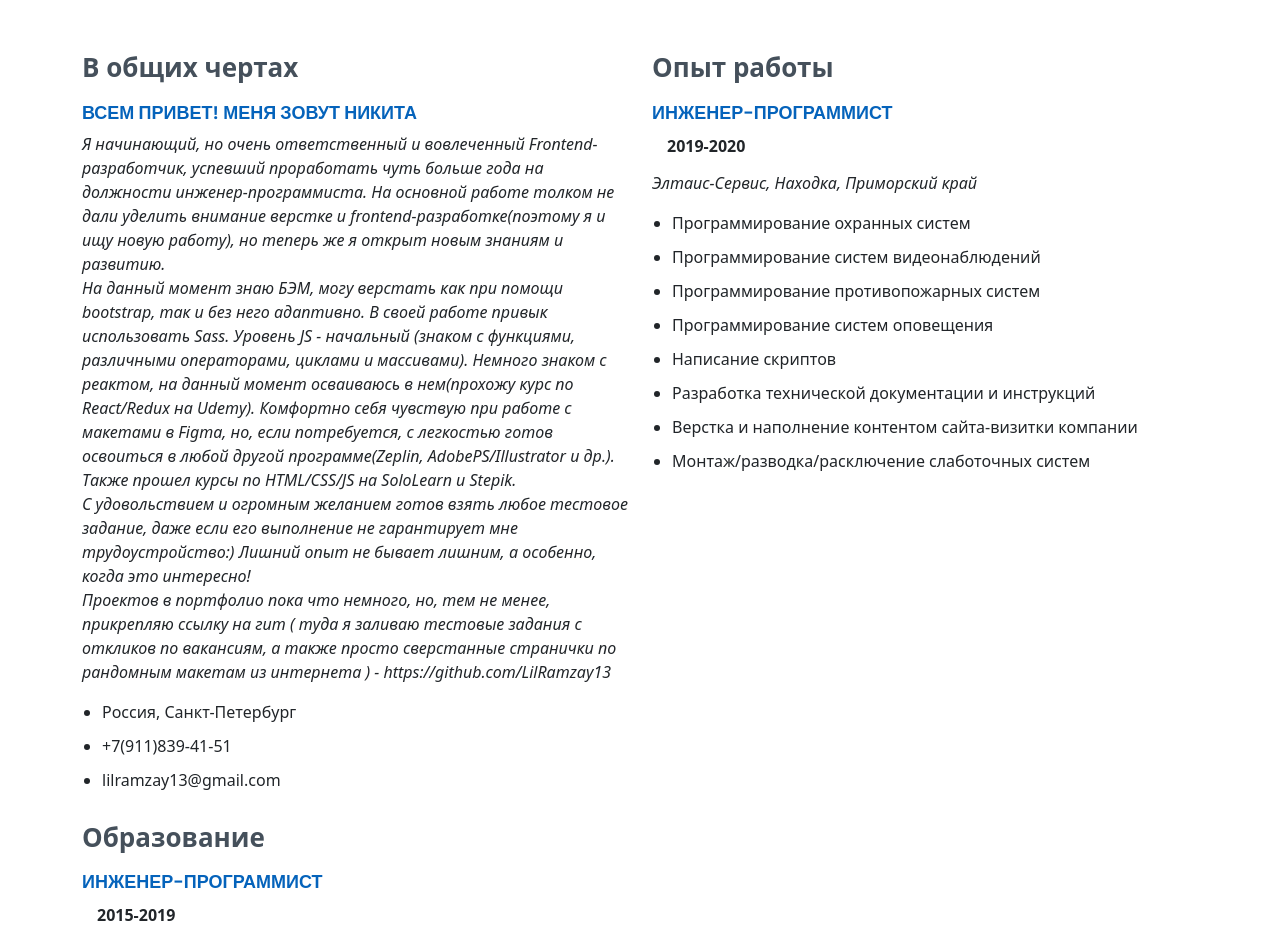
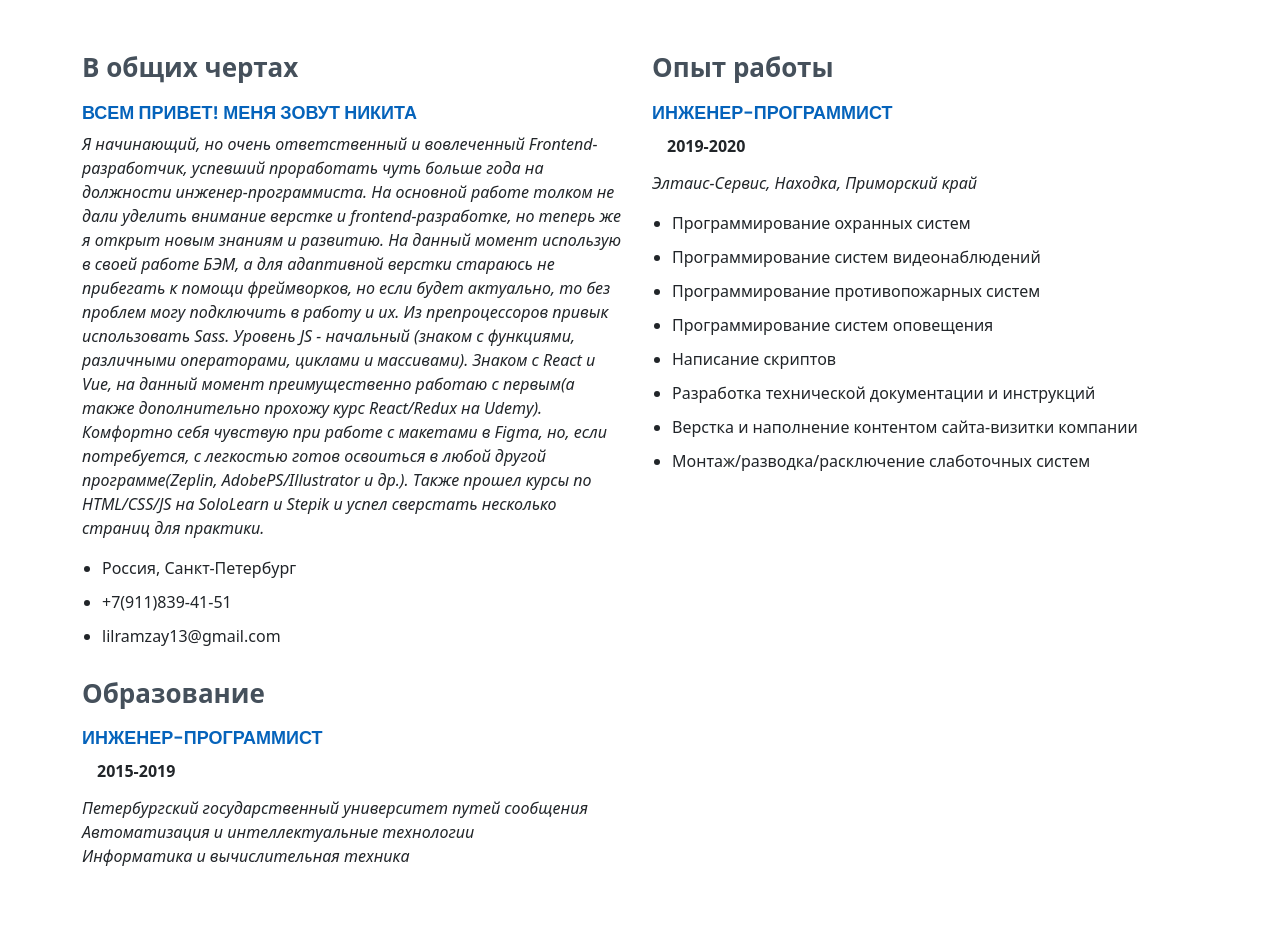
Before and after one commit to LilRamzay13/resume, a plain HTML site: page index.html in a window 1280 px wide. Shown: the part 2040-2973 px from the top of the page. Drawn offline with Linux system fonts and the light colour scheme.

Commit message:
Update index.html

```diff
--- a/index.html
+++ b/index.html
@@ -220,24 +220,18 @@
                             <h4>Всем привет! Меня зовут Никита</h4>
                             <p><em>Я начинающий, но очень ответственный и вовлеченный Frontend-разработчик, успевший
                                     проработать чуть больше года на должности инженер-программиста. На основной работе
-                                    толком не дали уделить внимание верстке и frontend-разработке(поэтому я и ищу новую
-                                    работу), но теперь же я открыт новым знаниям и развитию. </br>
+                                    толком не дали уделить внимание верстке и frontend-разработке, но теперь же я открыт
+                                    новым знаниям и развитию.
 
-                                    На данный момент знаю БЭМ, могу верстать как при помощи bootstrap, так и без него
-                                    адаптивно. В своей работе привык использовать Sass. Уровень JS - начальный (знаком с
-                                    функциями, различными операторами, циклами и массивами). Немного знаком с реактом,
-                                    на данный момент осваиваюсь в нем(прохожу курс по React/Redux на Udemy). Комфортно
-                                    себя чувствую при работе с макетами в Figma, но, если потребуется, с легкостью готов
-                                    освоиться в любой другой программе(Zeplin, AdobePS/Illustrator и др.). Также прошел
-                                    курсы по HTML/CSS/JS на SoloLearn и Stepik. </br>
-
-                                    С удовольствием и огромным желанием готов взять любое тестовое задание, даже если
-                                    его выполнение не гарантирует мне трудоустройство:) Лишний опыт не бывает лишним, а
-                                    особенно, когда это интересно! </br>
-
-                                    Проектов в портфолио пока что немного, но, тем не менее, прикрепляю ссылку на гит (
-                                    туда я заливаю тестовые задания с откликов по вакансиям, а также просто сверстанные
-                                    странички по рандомным макетам из интернета ) - https://github.com/LilRamzay13 </em>
+                                    На данный момент использую в своей работе БЭМ, а для адаптивной верстки стараюсь не
+                                    прибегать к помощи фреймворков, но если будет актуально, то без проблем могу
+                                    подключить в работу и их. Из препроцессоров привык использовать Sass. Уровень JS -
+                                    начальный (знаком с функциями, различными операторами, циклами и массивами). Знаком
+                                    с React и Vue, на данный момент преимущественно работаю с первым(а также
+                                    дополнительно прохожу курс React/Redux на Udemy). Комфортно себя чувствую при работе
+                                    с макетами в Figma, но, если потребуется, с легкостью готов освоиться в любой другой
+                                    программе(Zeplin, AdobePS/Illustrator и др.). Также прошел курсы по HTML/CSS/JS на
+                                    SoloLearn и Stepik и успел сверстать несколько страниц для практики.</em>
                             </p>
                             <ul>
                                 <li>Россия, Санкт-Петербург</li>
@@ -251,8 +245,8 @@
                             <h4>Инженер-программист</h4>
                             <h5>2015-2019</h5>
                             <p><em>Петербургский государственный университет путей сообщения</br>
-                            Автоматизация и интеллектуальные технологии</br>
-                            Информатика и вычислительная техника</em></p>
+                                    Автоматизация и интеллектуальные технологии</br>
+                                    Информатика и вычислительная техника</em></p>
                         </div>
                     </div>
                     <div class="col-lg-6">
```
